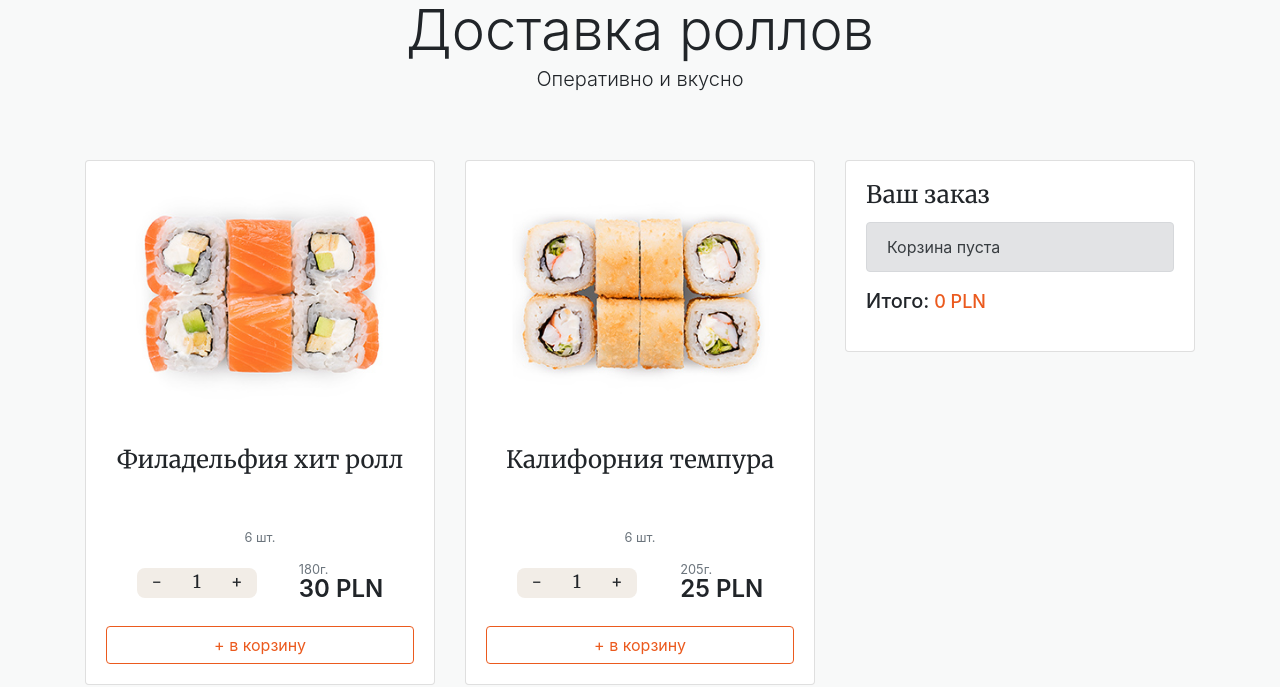
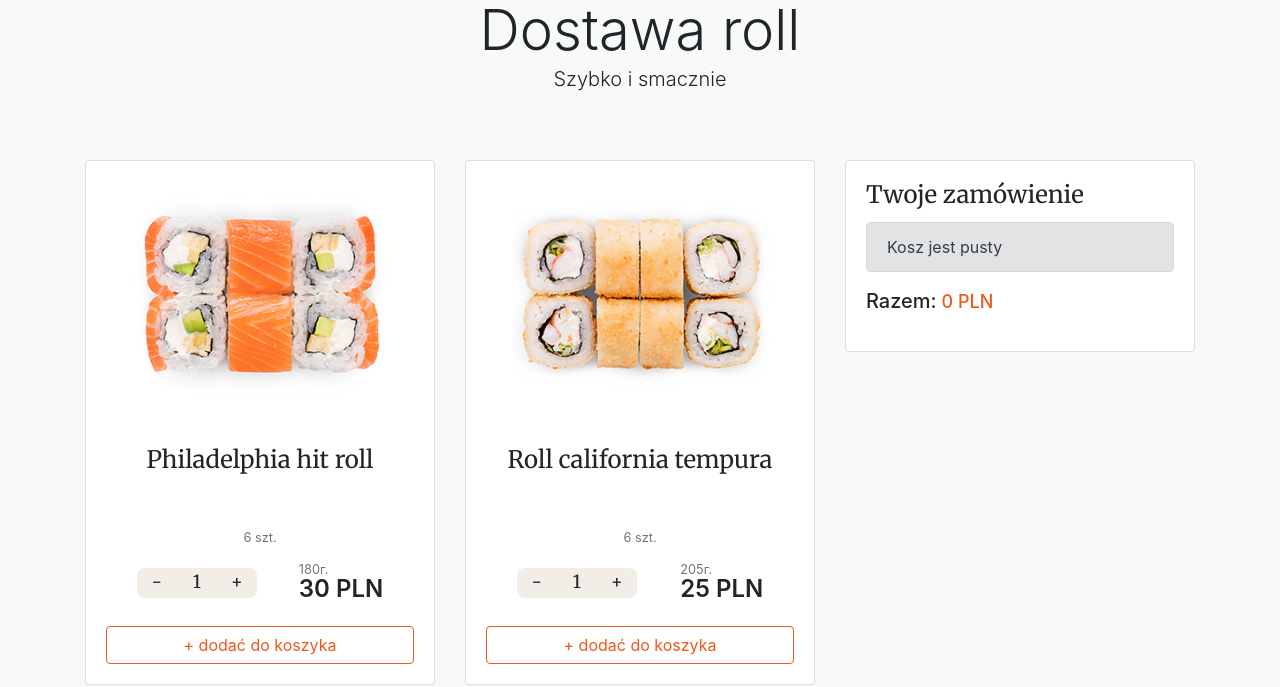
Before and after one commit to NikitaKlimuk/deliveryApp, a plain HTML site: page index.html in a window 1280 px wide. Shown: the part 145-832 px from the top of the page. Drawn offline with Linux system fonts and the light colour scheme.

Commit message:
с 1.1 add Polish lang

```diff
--- a/index.html
+++ b/index.html
@@ -4,7 +4,7 @@
 <head>
 	<meta charset="UTF-8">
 	<meta name="viewport" content="width=device-width, initial-scale=1.0, shrink-to-fit=no">
-	<title>Магазин роллов</title>
+	<title>Sklep z rolkami</title>
 	<link rel="stylesheet" href="libs/bootstrap/css/bootstrap.min.css">
 	<link rel="stylesheet" href="css/main.css">
 	<link href="https://fonts.googleapis.com/css?family=Merriweather:300,400,400i,700&amp;subset=cyrillic-ext" rel="stylesheet">
@@ -16,8 +16,8 @@
 	<header class="header">
 		<div class="container text-center">
 			<img src="img/logo/logo.svg" width="92" alt="Суши и пицца">
-			<div class="display-4">Доставка роллов</div>
-			<p class="lead">Оперативно и вкусно</p>
+			<div class="display-4">Dostawa roll</div>
+			<p class="lead">Szybko i smacznie</p>
 		</div>
 	</header>
 
@@ -32,9 +32,9 @@
 				<!-- Корзина -->
 				<div class="card mb-4">
 					<div class="card-body">
-						<h4 class="card-title">Ваш заказ</h4>
+						<h4 class="card-title">Twoje zamówienie</h4>
 						<div data-cart-empty class="alert alert-secondary" role="alert">
-							Корзина пуста
+							Kosz jest pusty
 						</div>
 						<!-- cart-wrapper -->
 						<div class="cart-wrapper"></div>
@@ -43,12 +43,12 @@
 						<!-- Стоимость заказа -->
 						<div class="cart-total">
 							<p data-cart-delivery class="none">
-								<span class="h5">Доставка:</span>
+								<span class="h5">Dostawa:</span>
 								<span class="delivery-cost">15 PLN</span>
 								<!-- <span class="small">Бесплатно при заказе от 60 PLN</span> -->
 							</p>
 							<p>
-								<span class="h5">Итого:</span>
+								<span class="h5">Razem:</span>
 								<span class="total-price">0</span>
 								<span class="rouble">PLN</span>
 							</p>
@@ -59,12 +59,12 @@
 
 					<!-- Оформить заказ -->
 					<div id="order-form" class="card-body border-top">
-						<h4 class="card-title">Оформить заказ</h4>
+						<h4 class="card-title">Złóż zamówienie</h4>
 						<form>
 							<div class="form-group">
-								<input type="text" class="form-control" placeholder="Ваш номер телефона">
+								<input type="text" class="form-control" placeholder="Twój numer telefonu">
 							</div>
-							<button type="submit" class="btn btn-primary">Заказать</button>
+							<button type="submit" class="btn btn-primary">Zamówienie</button>
 						</form>
 					</div>
 					<!-- // Оформить заказ -->
--- a/js/calcCartPrice.js
+++ b/js/calcCartPrice.js
@@ -25,7 +25,7 @@ function calcCartPriceAndDelivery() {
 
     if (totalPrice >= 60) {
         deliveryCost.classList.add('free');
-        deliveryCost.innerText = 'Бесплатно';
+        deliveryCost.innerText = 'bezpłatnie';
     } else {
         deliveryCost.classList.remove('free');
         deliveryCost.innerText = '15 PLN';
--- a/js/products.json
+++ b/js/products.json
@@ -2,7 +2,7 @@
     {
         "id": 1,
         "imgSrc": "philadelphia.jpg",
-        "title": "Филадельфия хит ролл",
+        "title": "Philadelphia hit roll",
         "itemsInBox": 6,
         "weight": 180,
         "price": 30
@@ -10,7 +10,7 @@
     {
         "id": 2,
         "imgSrc": "california-tempura.jpg",
-        "title": "Калифорния темпура",
+        "title": "Roll california tempura",
         "itemsInBox": 6,
         "weight": 205,
         "price": 25
@@ -18,7 +18,7 @@
     {
         "id": 3,
         "imgSrc": "zapech-california.jpg",
-        "title": "Запеченый ролл «Калифорния»",
+        "title": "California",
         "itemsInBox": 6,
         "weight": 182,
         "price": 23
@@ -26,7 +26,7 @@
     {
         "id": 4,
         "imgSrc": "philadelphia.jpg",
-        "title": "Филадельфия",
+        "title": "Philadelphia roll",
         "itemsInBox": 6,
         "weight": 230,
         "price": 32
--- a/js/renderProducts.js
+++ b/js/renderProducts.js
@@ -19,7 +19,7 @@ function renderProducts(arr) {
                     <img class="product-img" src="img/roll/${item.imgSrc}" alt="">
                     <div class="card-body text-center">
                         <h4 class="item-title">${item.title}</h4>
-                        <p><small data-items-in-box class="text-muted">${item.itemsInBox} шт.</small></p>
+                        <p><small data-items-in-box class="text-muted">${item.itemsInBox} szt.</small></p>
 
                         <div class="details-wrapper">
 
@@ -36,7 +36,7 @@ function renderProducts(arr) {
                             </div>
                         </div>
 
-                        <button data-cart type="button" class="btn btn-block btn-outline-warning">+ в корзину</button>
+                        <button data-cart type="button" class="btn btn-block btn-outline-warning">+ dodać do koszyka</button>
 
                     </div>
                 </div>
```
